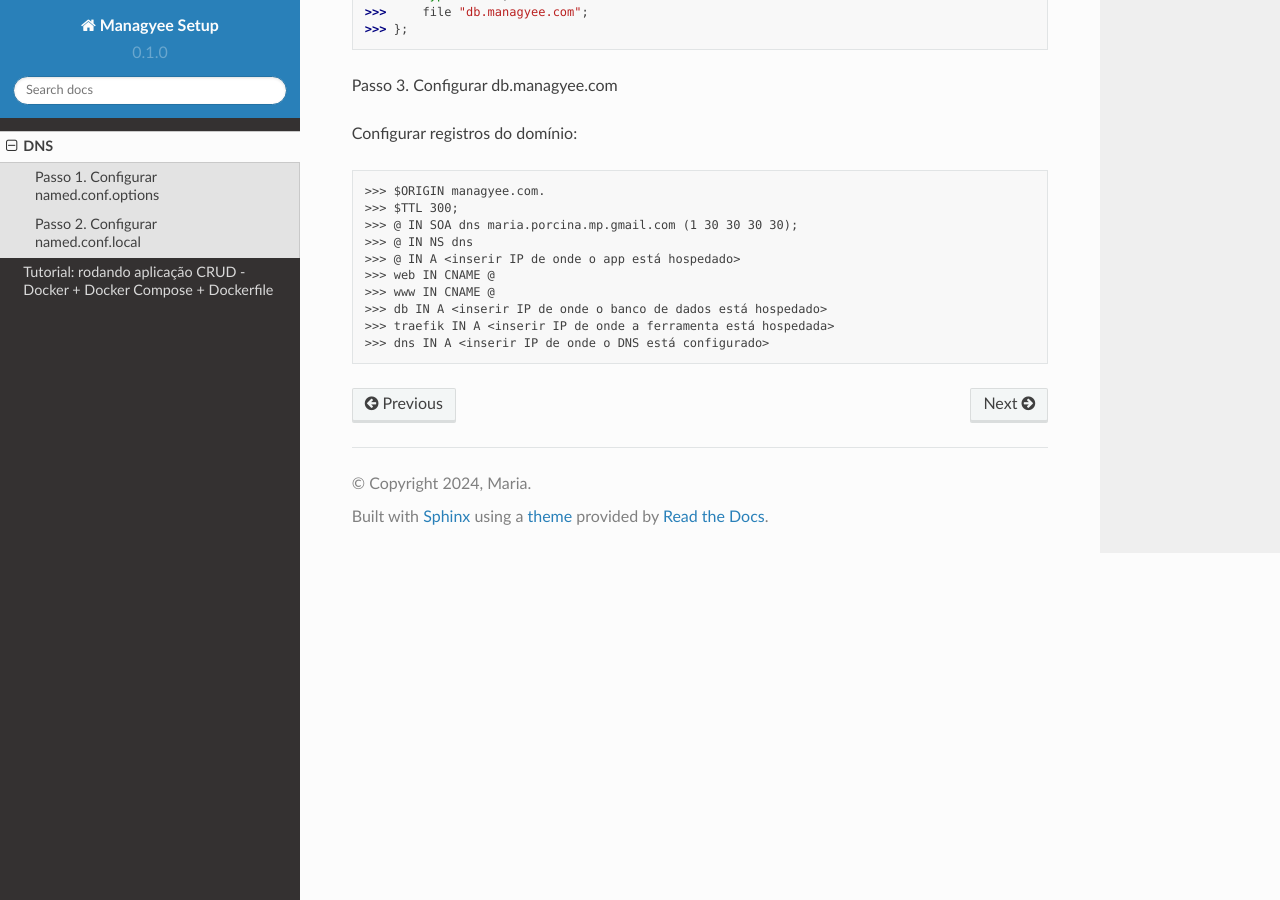
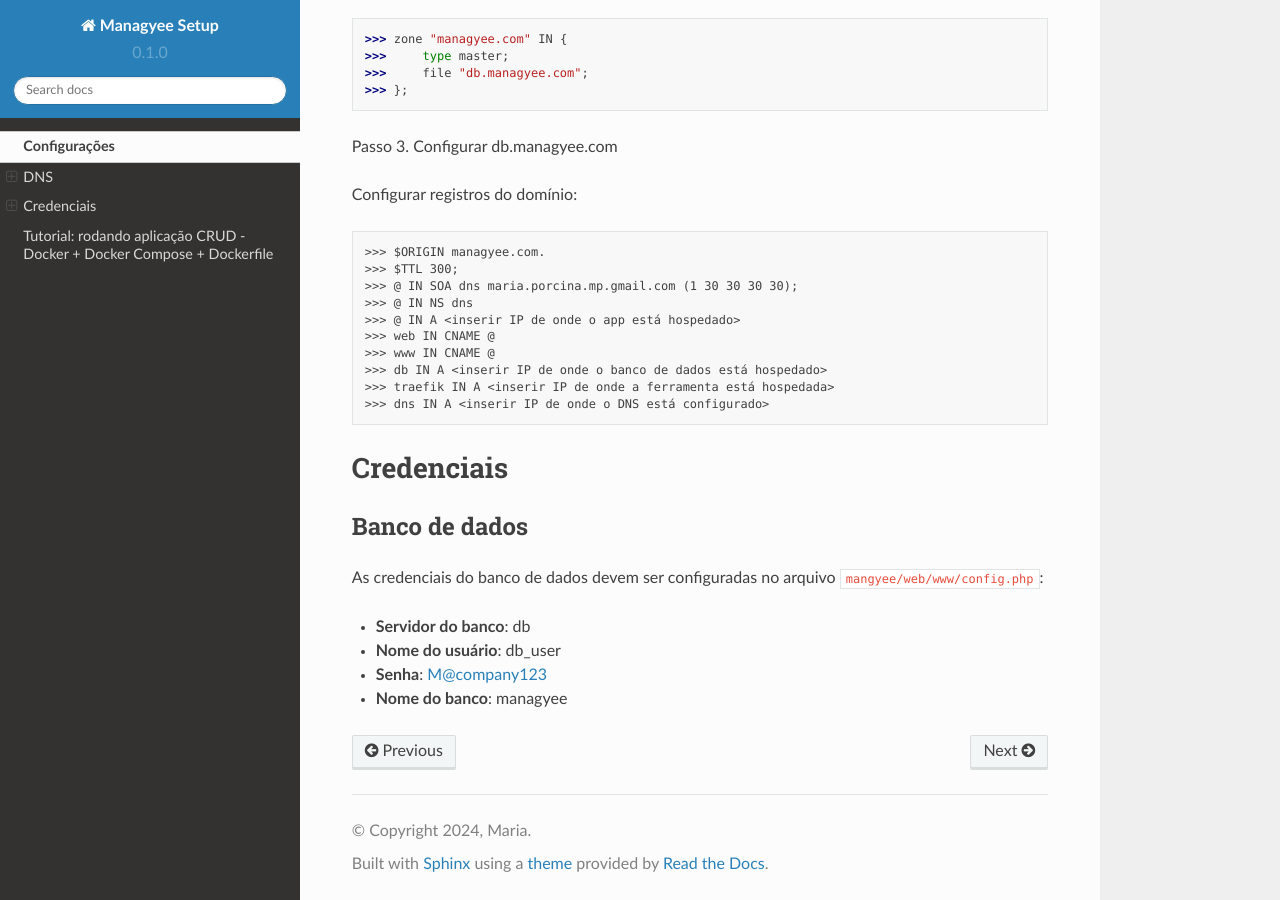
Before and after one commit to mariaporcina/managyee-setup, a Sphinx documentation site: the page built from docs/source/setup.rst, in a window 1280 px wide and 900 px high, scrolled down 801 px. Built offline with Sphinx 7.4.7 and the Read the Docs theme 2.0.0, drawn with Linux system fonts in a browser that asks for light colours; some of the changed text lies outside the part shown.

Commit message:
adding credentials setup

```diff
--- a/docs/source/index.rst
+++ b/docs/source/index.rst
@@ -16,6 +16,9 @@
 
 Docker Compose: v2.27
 
+Sumário:
+--------
+
 .. toctree::
 
    setup
--- a/docs/source/setup.rst
+++ b/docs/source/setup.rst
@@ -1,3 +1,6 @@
+Configurações
+=============
+
 DNS
 ===
 
@@ -45,3 +48,16 @@
 >>> db IN A <inserir IP de onde o banco de dados está hospedado>
 >>> traefik IN A <inserir IP de onde a ferramenta está hospedada>
 >>> dns IN A <inserir IP de onde o DNS está configurado>
+
+Credenciais
+===========
+
+Banco de dados
+--------------
+
+As credenciais do banco de dados devem ser configuradas no arquivo ``mangyee/web/www/config.php``:
+
+- **Servidor do banco**: db
+- **Nome do usuário**: db_user
+- **Senha**: M@company123
+- **Nome do banco**: managyee
```
